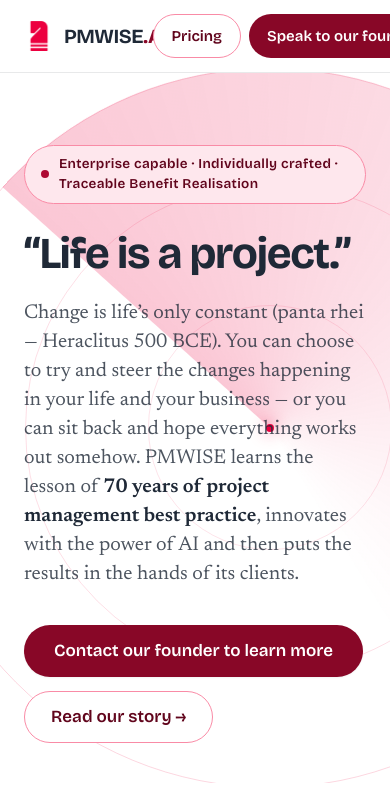
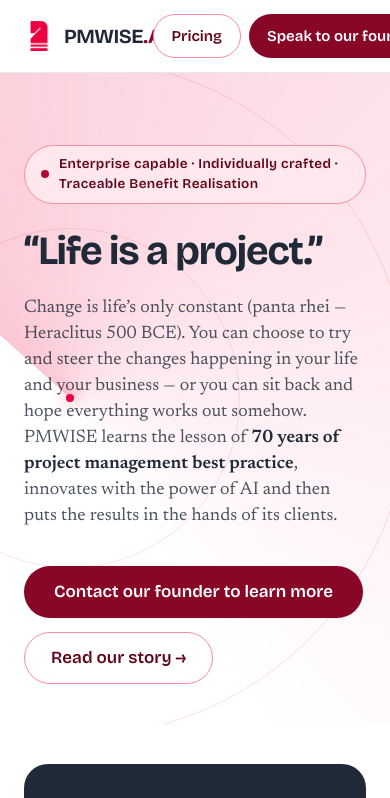
Before and after one commit to barnabyheaton/pmwise-landing, a Next.js app: page / in a window 390 px wide. Shown: the top 798 px of the page. Built offline with nearby package versions, Linux system fonts and the light colour scheme.

Commit message:
Adjust hero section styles for improved layout
Updated text sizes and dimensions in the hero section for better responsiveness.

```diff
--- a/app/page.jsx
+++ b/app/page.jsx
@@ -49,7 +49,7 @@
         <section className="relative overflow-hidden mx-auto max-w-[1120px] px-6 pb-10 pt-[72px]">
           <div
             aria-hidden="true"
-            className="pointer-events-none absolute top-1/2 right-[-240px] h-[720px] w-[720px] -translate-y-1/2"
+            className="pointer-events-none absolute top-1/2 right-[-180px] h-[1000px] w-[1000px] -translate-y-1/2"
           >
             <div className="absolute inset-0 rounded-full" style={{ border: '1px solid rgba(236,0,63,0.16)' }} />
             <div className="absolute inset-[16%] rounded-full" style={{ border: '1px solid rgba(236,0,63,0.13)' }} />
@@ -67,11 +67,11 @@
             Enterprise capable · Individually crafted · Traceable Benefit Realisation
           </div>
 
-          <h1 className="max-w-[14ch] font-display text-[clamp(44px,8vw,92px)] font-bold leading-[0.98] tracking-[-0.03em] text-brand-dark [text-wrap:balance]">
+          <h1 className="max-w-[14ch] font-display text-[clamp(40px,6vw,76px)] font-bold leading-[0.98] tracking-[-0.03em] text-brand-dark [text-wrap:balance]">
             &ldquo;Life is a project.&rdquo;
           </h1>
 
-          <p className="mt-6 max-w-[40ch] text-[clamp(20px,2.4vw,27px)] leading-[1.45] text-brand-dark/80 [text-wrap:pretty]">
+          <p className="mt-6 max-w-[40ch] text-[clamp(18px,2vw,23px)] leading-[1.45] text-brand-dark/80 [text-wrap:pretty]">
             Change is life&rsquo;s only constant (panta rhei &mdash; Heraclitus 500 BCE). You can choose to try and steer the changes
             happening in your life and your business — or you can sit back and hope everything works
             out somehow. PMWISE learns the lesson of{' '}
```
